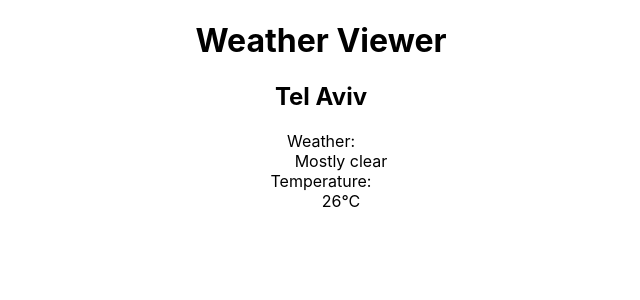
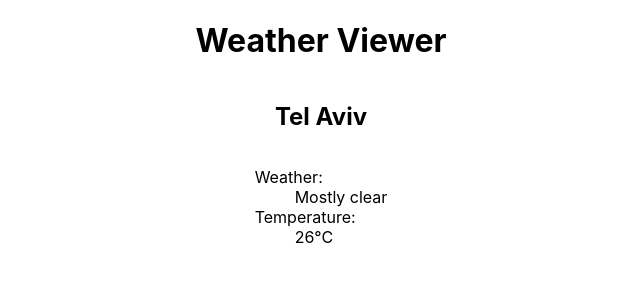
Before and after one commit to NoamAnisfeld/weather-utopia, a React (Create React App) app: page / in a window 1280 px wide. Shown: the top 300 px of the page, without its empty margins (319-959 px from the left). Built offline with nearby package versions, Linux system fonts and the light colour scheme.

Commit message:
replacing React's default styles

```diff
--- a/src/App.css
+++ b/src/App.css
@@ -1,4 +1,14 @@
 .App {
+  display: flex;
+  flex-direction: column;
+  align-items: center;
+}
+
+.outlined {
+  outline: 1px solid;
+}
+
+/* .App {
   text-align: center;
 }
 
@@ -35,4 +45,4 @@
   to {
     transform: rotate(360deg);
   }
-}
+} */
```
